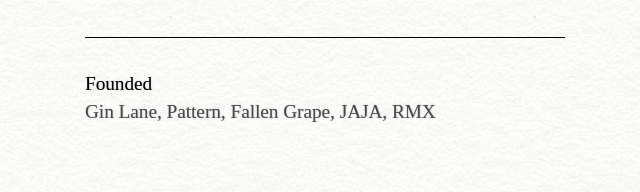
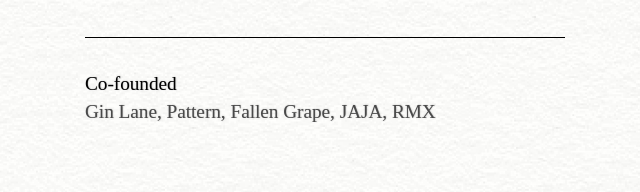
Before and after one commit to emmettshine/emmettshine, a plain HTML site: page index.html in a window 1280 px wide. Shown: the part 764-956 px from the top of the page, 15-655 px from the left. Drawn offline with Linux system fonts and the light colour scheme; a web font is replaced by a local one.

Commit message:
Update index.html

```diff
--- a/index.html
+++ b/index.html
@@ -52,7 +52,7 @@
 
     <div class="two-col">
       <div class="left">
-        <p class="heading">Founded</p>
+        <p class="heading">Co-founded</p>
         <p class="main-body-copy" style="max-width: 525px;">
           Gin Lane, Pattern, Fallen Grape, JAJA, RMX
         </p>
```
